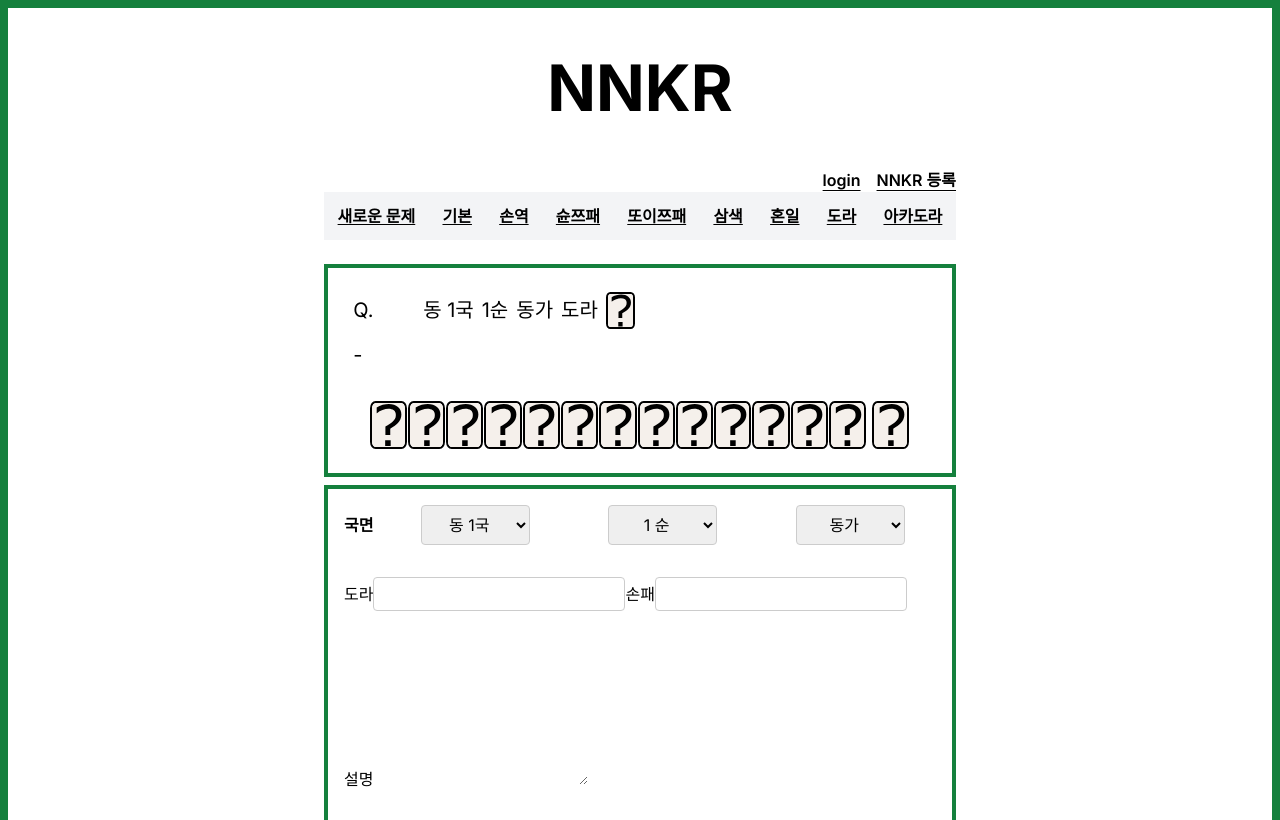
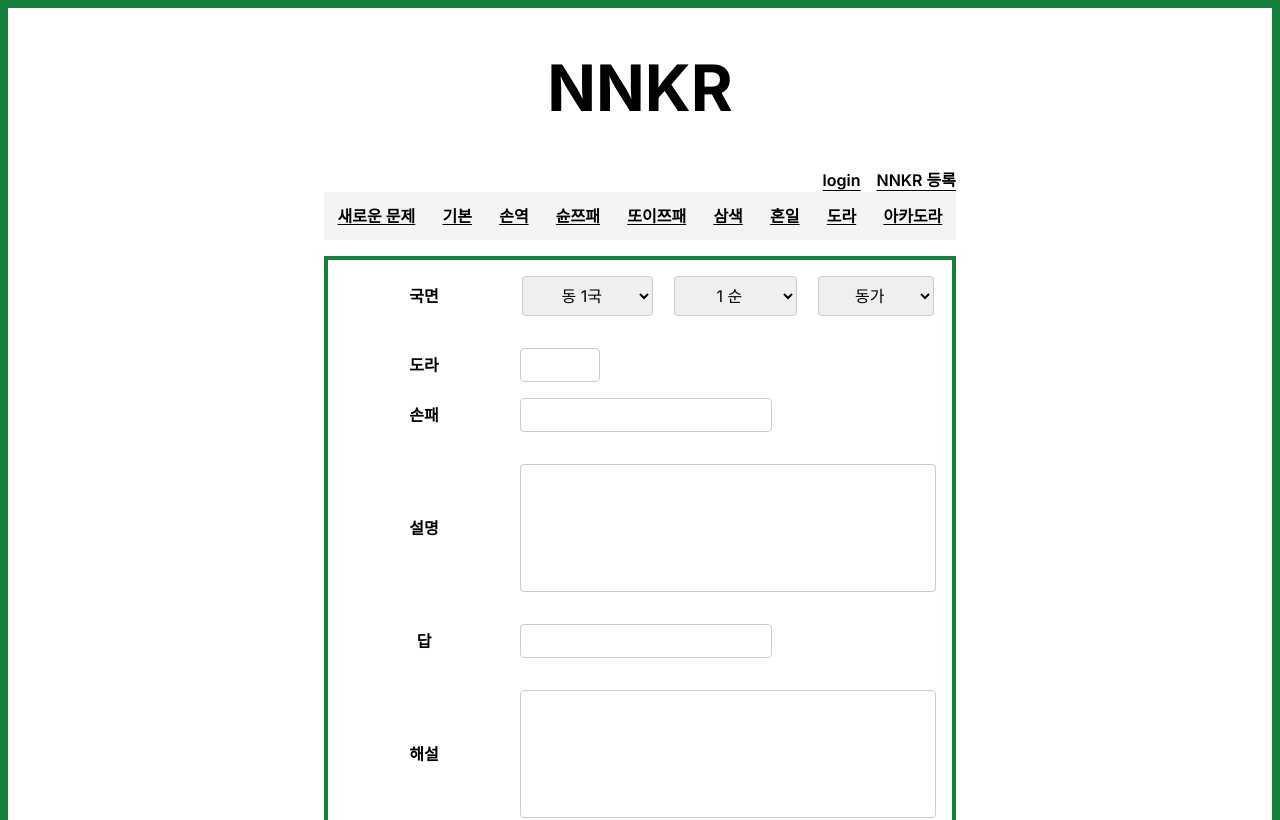
Before and after one commit to choyj2012/nnkr, a Next.js app: page /questions/add in a window 1280 px wide. Shown: the top 820 px of the page. Built offline with nearby package versions, Linux system fonts and the light colour scheme.

Commit message:
add page 작업

```diff
--- a/app/questions/add/form.tsx
+++ b/app/questions/add/form.tsx
@@ -1,10 +1,12 @@
 "use client";
 
 import Card from "@/components/Card/card";
+import Tiptap from "@/components/TextEditor/texteditor";
 import { Hai, Kaze, Question } from "@/lib/types";
-import { useEffect, useState } from "react";
-import { Control, set, useForm, useWatch } from "react-hook-form";
-import { MouseEvent } from "react";
+import { useState } from "react";
+import { useForm } from "react-hook-form";
+
+let t: ReturnType<typeof setTimeout> | null = null;
 interface FormData {
   kyokumen: string;
   junme: number;
@@ -41,16 +43,28 @@ function string2Hai(tehai: string): [Hai[], Hai] {
       }
     }
   }
-  console.log(Tehai);
-  return [Tehai.slice(0, 13).sort(), Tehai[13]];
+
+  return [Tehai.slice(0, 13).sort((a, b) => {
+    if(a === '?') return 1;
+    else if(b === '?') return -1;
+    else return a <= b ? -1 : 1;
+  }), Tehai[13]];
 }
 
 export default function NNKREditor() {
   const { register, setValue, control, handleSubmit, watch, getValues } =
     useForm<FormData>();
-  const onSubmit = handleSubmit((data) => {
+
+  const onSubmit = handleSubmit((data) => {});
+
+  const [preview, setPreview] = useState<Question>(emptyQ);
+
+  const handleChange = () => {
+    if(t) clearTimeout(t);
+
+    t = setTimeout(() => {
       const [Tehai, Tsumo] = string2Hai(getValues("tehai"));
-    const Dora = getValues("dora");
+      const Dora = getValues("dora") === "" ? "?" : getValues("dora");
       setPreview({
         id: "",
         tehai: Tehai,
@@ -62,67 +76,47 @@ export default function NNKREditor() {
         description: getValues("description"),
         answer: "?",
       });
-  });
+    }, 1000);
+  }
 
-  const [preview, setPreview] = useState<Question>(emptyQ);
-
-  const handleClick = (e: MouseEvent<HTMLButtonElement>) => {
-    // const [Tehai, Tsumo] = string2Hai(getValues("tehai"));
-    // const Dora = getValues("dora");
-    // setPreview({
-    //   id: "",
-    //   tehai: Tehai,
-    //   tsumo: Tsumo,
-    //   kyokumen: getValues("kyokumen"),
-    //   junme: getValues("junme"),
-    //   jikaze: getValues("jikaze"),
-    //   dora: (Dora.charAt(1).toUpperCase() + Dora.charAt(0)) as Hai,
-    //   description: getValues("description"),
-    //   answer: "?",
-    // });
-  };
   return (
     <>
-      <Card q={preview} />
-      <form onSubmit={onSubmit}>
-        <div className="flex flex-col gap-8 border-4 border-green-700
-        p-4">
+      <form onSubmit={onSubmit} onChange={handleChange}>
+        <div
+          className="flex flex-col border-4 border-green-700
+        px-4 *:my-4"
+        >
           <div className="flex items-center gap-4">
-            <div className=" font-bold">국면</div>
+            <label className="font-bold min-w-40 text-center">국면</label>
             <div
-              className="flex-grow flex flex-col md:flex-row gap-4 justify-around
-          *:border border-black md:*:w-[20%] *:p-2"
+              className="flex-grow flex flex-col gap-4 justify-around
+              sm:flex-row"
               >
               <select {...register("kyokumen")}>
-                <option value="동 1">동 1국</option>
-                <option value="동 2">동 2국</option>
-                <option value="동 3">동 3국</option>
-                <option value="동 4">동 4국</option>
-                <option value="남 1">남 1국</option>
-                <option value="남 2">남 1국</option>
-                <option value="남 3">남 1국</option>
-                <option value="남 4">남 1국</option>
+                {Array(4)
+                  .fill(0)
+                  .map((_, idx) => (
+                    <option key={idx} value={`동 ${idx + 1}`}>
+                      동 {idx + 1}국
+                    </option>
+                  ))}
+                {Array(4)
+                  .fill(0)
+                  .map((_, idx) => (
+                    <option key={idx} value={`남 ${idx + 1}`}>
+                      남 {idx + 1}국
+                    </option>
+                  ))}
               </select>
 
               <select {...register("junme")}>
-                <option value={1}>1 순</option>
-                <option value={2}>2 순</option>
-                <option value={3}>3 순</option>
-                <option value={4}>4 순</option>
-                <option value={5}>5 순</option>
-                <option value={6}>6 순</option>
-                <option value={7}>7 순</option>
-                <option value={8}>8 순</option>
-                <option value={9}>9 순</option>
-                <option value={10}>10 순</option>
-                <option value={11}>11 순</option>
-                <option value={12}>12 순</option>
-                <option value={13}>13 순</option>
-                <option value={14}>14 순</option>
-                <option value={15}>15 순</option>
-                <option value={16}>16 순</option>
-                <option value={17}>17 순</option>
-                <option value={18}>18 순</option>
+                {Array(18)
+                  .fill(null)
+                  .map((_, idx) => (
+                    <option key={idx} value={idx + 1}>
+                      {idx + 1} 순
+                    </option>
+                  ))}
               </select>
 
               <select {...register("jikaze")}>
@@ -133,35 +127,44 @@ export default function NNKREditor() {
               </select>
             </div>
           </div>
-          <div className="h-32">
-            <label>도라</label>
-            <input
+
+          <div className="flex flex-col gap-4 md:flex-row flex-wrap">
+            <div className="flex flex-row gap-4 items-center">
+              <label className="font-bold min-w-40 text-center">도라</label>
+              <input className="w-20"
                 {...register("dora", {
                   maxLength: 2,
                   pattern: /[0-9][mspz]/,
                 })}
               />
-
-            <label>손패</label>
+            </div>
+            <div className="flex flex-row gap-4 items-center flex-wrap">
+              <label className="font-bold min-w-40 text-center">손패</label>
               <input
+                pattern="/([0-9]+[msp]|[1-7]+z)+$/"
                 {...register("tehai", {
                   pattern: /([0-9]+[msp]|[1-7]+z)+$/,
                   maxLength: 20,
                 })}
               />
             </div>
-
-          <div>
-            <label>설명</label>
-            <textarea {...register("description")} />
+          </div>
+          <div className="flex flex-row gap-4 items-center">
+            <label className="font-bold min-w-40 text-center">설명</label>
+              <Tiptap />
           </div>
 
-          <label>답</label>
+          <div className="flex flex-row gap-4 items-center">
+            <label className="font-bold min-w-40 text-center">답</label>
             <input {...register("answer")}></input>
-          <input type="submit"></input>
+          </div>
+          <div className="flex flex-row gap-4 items-center">
+            <label className="font-bold min-w-40 text-center">해설</label>
+              <Tiptap />
+          </div>
         </div>
       </form>
-      <button onClick={handleClick}>미리보기</button>
+      <Card q={preview} />
     </>
   );
 }
--- /dev/null
+++ b/components/TextEditor/texteditor.tsx
@@ -0,0 +1,18 @@
+import { useEditor, EditorContent } from '@tiptap/react'
+import StarterKit from '@tiptap/starter-kit'
+
+export default function Tiptap() {
+  const editor = useEditor({
+    extensions: [
+      StarterKit,
+    ],
+    content: '',
+  })
+
+  return (
+    <EditorContent className="
+      w-full min-h-32 cursor-text
+      border border-[#ccc] rounded-[4px]" editor={editor}
+      onClick={() => editor?.commands.focus()}/>
+  )
+}
```
Lines whose indentation alone changed are shown as unchanged.
